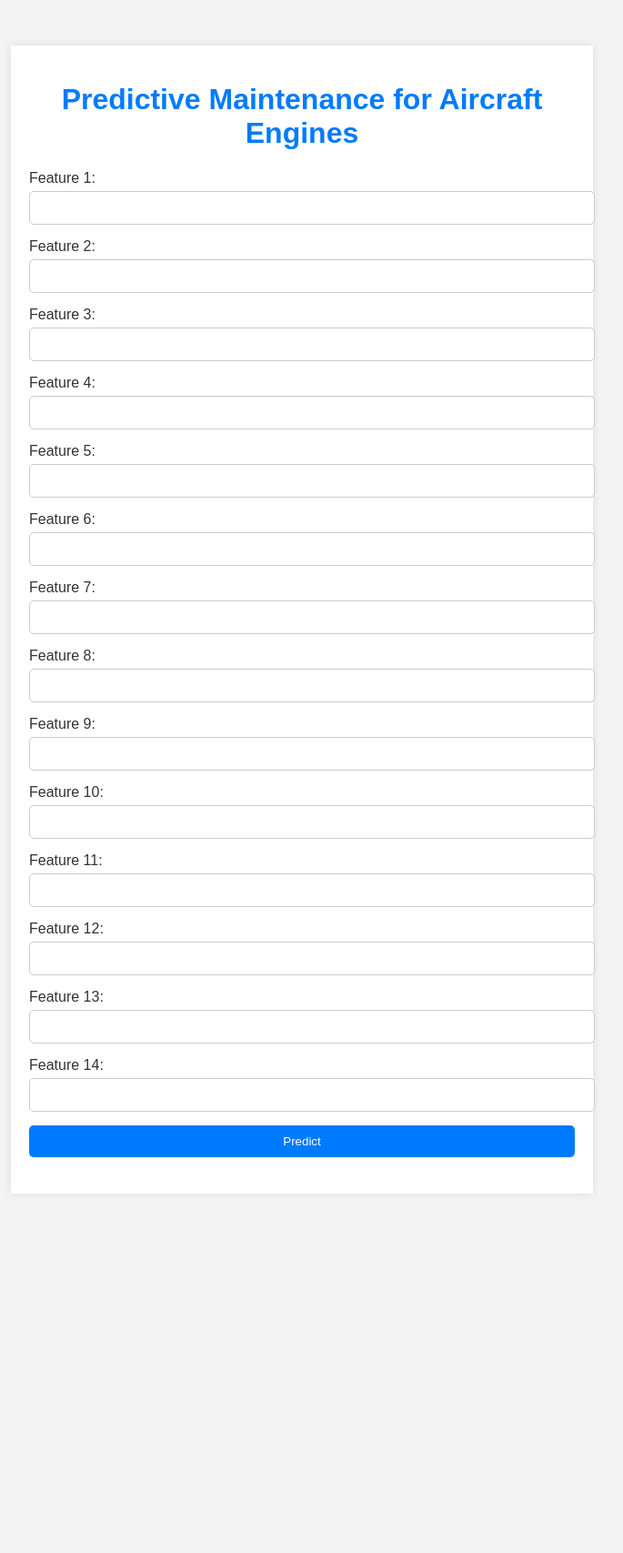
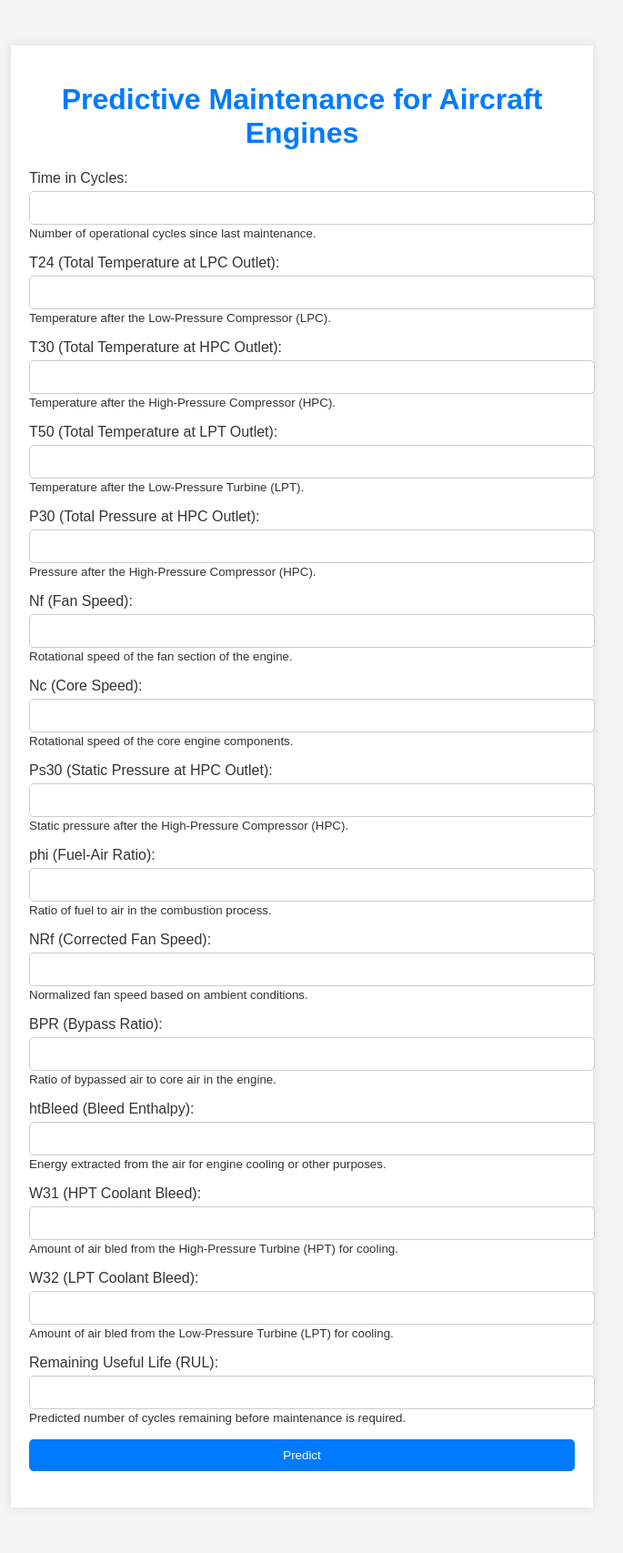
Before and after one commit to pranay-th/Aerosense-main, a Flask app: page /prevention in a window 1280 px wide. Shown: the whole page at 91% size, without its empty margins (308-993 px from the left). Before the commit the page ends 1272 px from the top, so only its background shows below. Run offline with Flask 3, Linux system fonts and the light colour scheme.

Commit message:
Update prevention.html

```diff
--- a/templates/prevention.html
+++ b/templates/prevention.html
@@ -10,13 +10,82 @@
     <div class="container">
         <h1>Predictive Maintenance for Aircraft Engines</h1>
         <form action="/predict" method="post">
-            <!-- Creating 14 input fields for 14 features -->
-            {% for i in range(1, 15) %}
+            <!-- Input fields with explanations for each feature -->
             <div class="input-group">
-                <label for="feature{{ i }}">Feature {{ i }}:</label>
-                <input type="text" id="feature{{ i }}" name="feature{{ i }}" required>
+                <label for="time_in_cycles">Time in Cycles:</label>
+                <input type="text" id="time_in_cycles" name="time_in_cycles" required>
+                <small>Number of operational cycles since last maintenance.</small>
             </div>
-            {% endfor %}
+            <div class="input-group">
+                <label for="T24">T24 (Total Temperature at LPC Outlet):</label>
+                <input type="text" id="T24" name="T24" required>
+                <small>Temperature after the Low-Pressure Compressor (LPC).</small>
+            </div>
+            <div class="input-group">
+                <label for="T30">T30 (Total Temperature at HPC Outlet):</label>
+                <input type="text" id="T30" name="T30" required>
+                <small>Temperature after the High-Pressure Compressor (HPC).</small>
+            </div>
+            <div class="input-group">
+                <label for="T50">T50 (Total Temperature at LPT Outlet):</label>
+                <input type="text" id="T50" name="T50" required>
+                <small>Temperature after the Low-Pressure Turbine (LPT).</small>
+            </div>
+            <div class="input-group">
+                <label for="P30">P30 (Total Pressure at HPC Outlet):</label>
+                <input type="text" id="P30" name="P30" required>
+                <small>Pressure after the High-Pressure Compressor (HPC).</small>
+            </div>
+            <div class="input-group">
+                <label for="Nf">Nf (Fan Speed):</label>
+                <input type="text" id="Nf" name="Nf" required>
+                <small>Rotational speed of the fan section of the engine.</small>
+            </div>
+            <div class="input-group">
+                <label for="Nc">Nc (Core Speed):</label>
+                <input type="text" id="Nc" name="Nc" required>
+                <small>Rotational speed of the core engine components.</small>
+            </div>
+            <div class="input-group">
+                <label for="Ps30">Ps30 (Static Pressure at HPC Outlet):</label>
+                <input type="text" id="Ps30" name="Ps30" required>
+                <small>Static pressure after the High-Pressure Compressor (HPC).</small>
+            </div>
+            <div class="input-group">
+                <label for="phi">phi (Fuel-Air Ratio):</label>
+                <input type="text" id="phi" name="phi" required>
+                <small>Ratio of fuel to air in the combustion process.</small>
+            </div>
+            <div class="input-group">
+                <label for="NRf">NRf (Corrected Fan Speed):</label>
+                <input type="text" id="NRf" name="NRf" required>
+                <small>Normalized fan speed based on ambient conditions.</small>
+            </div>
+            <div class="input-group">
+                <label for="BPR">BPR (Bypass Ratio):</label>
+                <input type="text" id="BPR" name="BPR" required>
+                <small>Ratio of bypassed air to core air in the engine.</small>
+            </div>
+            <div class="input-group">
+                <label for="htBleed">htBleed (Bleed Enthalpy):</label>
+                <input type="text" id="htBleed" name="htBleed" required>
+                <small>Energy extracted from the air for engine cooling or other purposes.</small>
+            </div>
+            <div class="input-group">
+                <label for="W31">W31 (HPT Coolant Bleed):</label>
+                <input type="text" id="W31" name="W31" required>
+                <small>Amount of air bled from the High-Pressure Turbine (HPT) for cooling.</small>
+            </div>
+            <div class="input-group">
+                <label for="W32">W32 (LPT Coolant Bleed):</label>
+                <input type="text" id="W32" name="W32" required>
+                <small>Amount of air bled from the Low-Pressure Turbine (LPT) for cooling.</small>
+            </div>
+            <div class="input-group">
+                <label for="RUL">Remaining Useful Life (RUL):</label>
+                <input type="text" id="RUL" name="RUL" required>
+                <small>Predicted number of cycles remaining before maintenance is required.</small>
+            </div>
             <button type="submit">Predict</button>
         </form>
         <div class="prediction">
```
